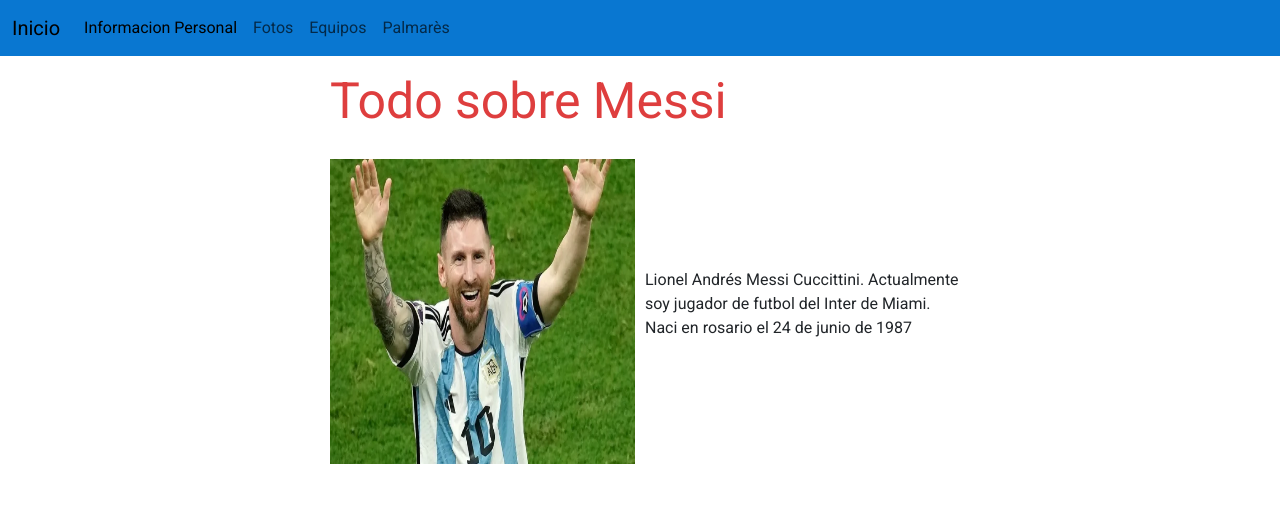
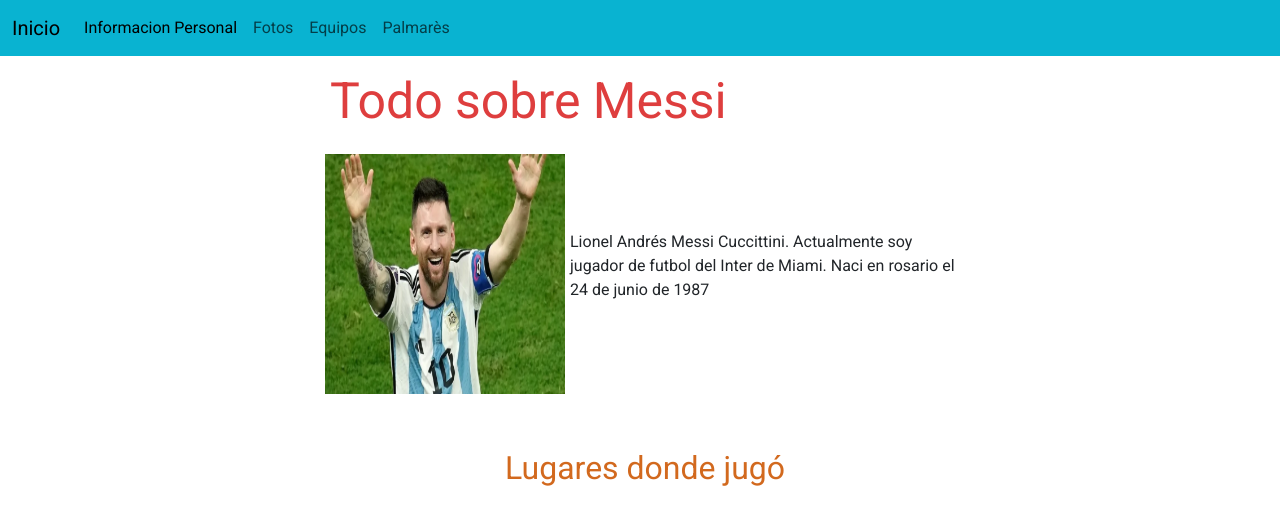
Before and after one commit to ignas11/CoderHouse-Messi, a website: page index.html in a window 1280 px wide. Shown: the top 521 px of the page. Drawn offline with nearby package versions, Linux system fonts and the light colour scheme.

Commit message:
toques antes de la ultima entrega

```diff
--- a/css/estilos.css
+++ b/css/estilos.css
@@ -37,7 +37,6 @@
   top: 0px;
   display: flex;
   justify-content: space-between;
-  gap: 50px;
 }
  @media screen and (max-width: 500px) {
   header .header {
@@ -52,12 +51,12 @@
 }
 
 main {
-  margin: 0px 0px;
+  margin: 0px 10px;
 }
 main h1 {
   padding: 10px;
   font-size: 50px;
-  font-weight: 400;
+  font-weight: 200;
   color: rgba(214, 12, 12, 0.795);
 }
 main .contenedor {
@@ -72,9 +71,9 @@
   }
 }
 main .contenedor img {
-  width: 325px;
-  height: 325px;
-  padding: 10px;
+  width: 250px;
+  height: 250px;
+  padding: 5px;
 }
 main .descripcion {
   margin-left: 10px;
@@ -208,7 +207,7 @@
 }
 
 header {
-  background-color: rgb(9, 119, 209);
+  background-color: rgb(9, 179, 209);
 }
 
 * {
```
Also changed, not shown: pages/equipos.html (+1 -4 lines).
